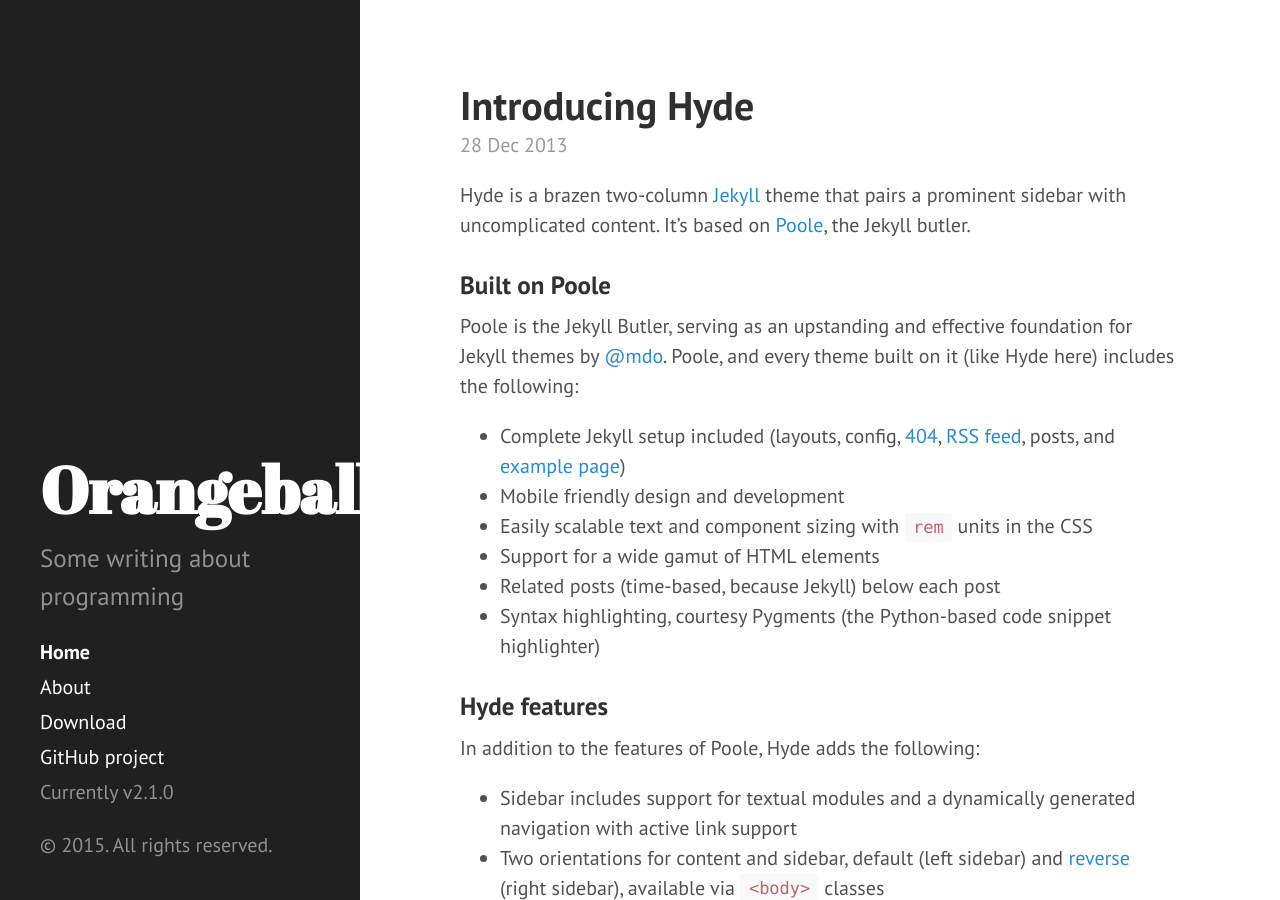
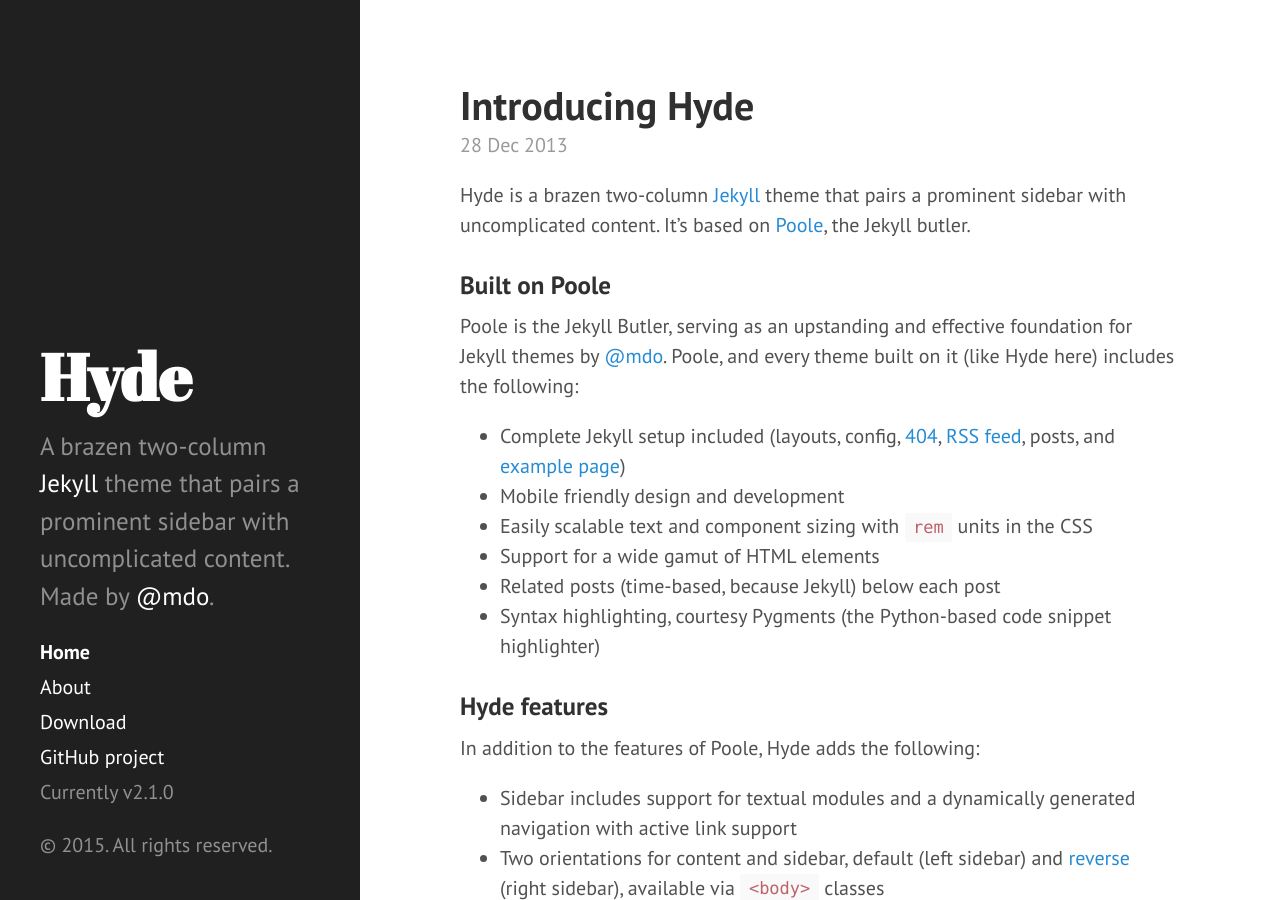
Before and after one commit to ryanliang/ryanliang.github.io, a Jekyll site: the page built from index.html, in a window 1280 px wide and 900 px high. Built offline with Jekyll 4.4.1, drawn with Linux system fonts in a browser that asks for light colours; Markdown is read by kramdown in place of the engine named in the settings; the list of posts is cut into pages by our own code.

Commit message:
Revert "updated config"
This reverts commit d014bc8314c9519b8da30f3548547e57498adc76.

```diff
--- a/_config.yml
+++ b/_config.yml
@@ -7,15 +7,15 @@
 relative_permalinks: true
 
 # Setup
-title:            Orangeball
-tagline:          'Work Hard!  Stay Relevant!'
-description:      'Some writing about programming'
-url:
+title:            Hyde
+tagline:          'A Jekyll theme'
+description:      'A brazen two-column <a href="http://jekyllrb.com" target="_blank">Jekyll</a> theme that pairs a prominent sidebar with uncomplicated content. Made by <a href="https://twitter.com/mdo" target="_blank">@mdo</a>.'
+url:              http://hyde.getpoole.com
 baseurl:          /
 
 author:
-  name:           'Ryan Liang'
-  url:            https://twitter.com/ryanliang
+  name:           'Mark Otto'
+  url:            https://twitter.com/mdo
 
 paginate:         5
 
@@ -23,4 +23,4 @@
 version:          2.1.0
 
 github:
-  repo:           https://github.com/ryanliang
+  repo:           https://github.com/poole/hyde
```
